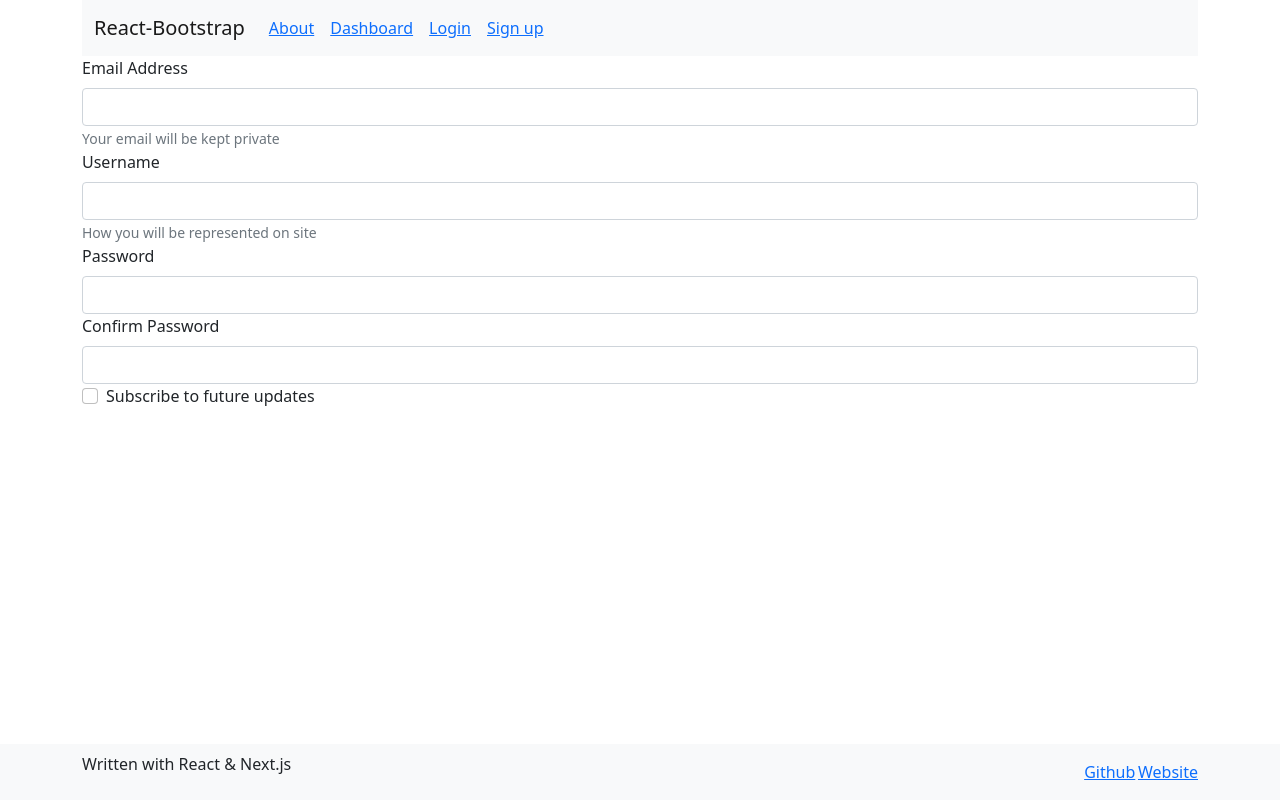
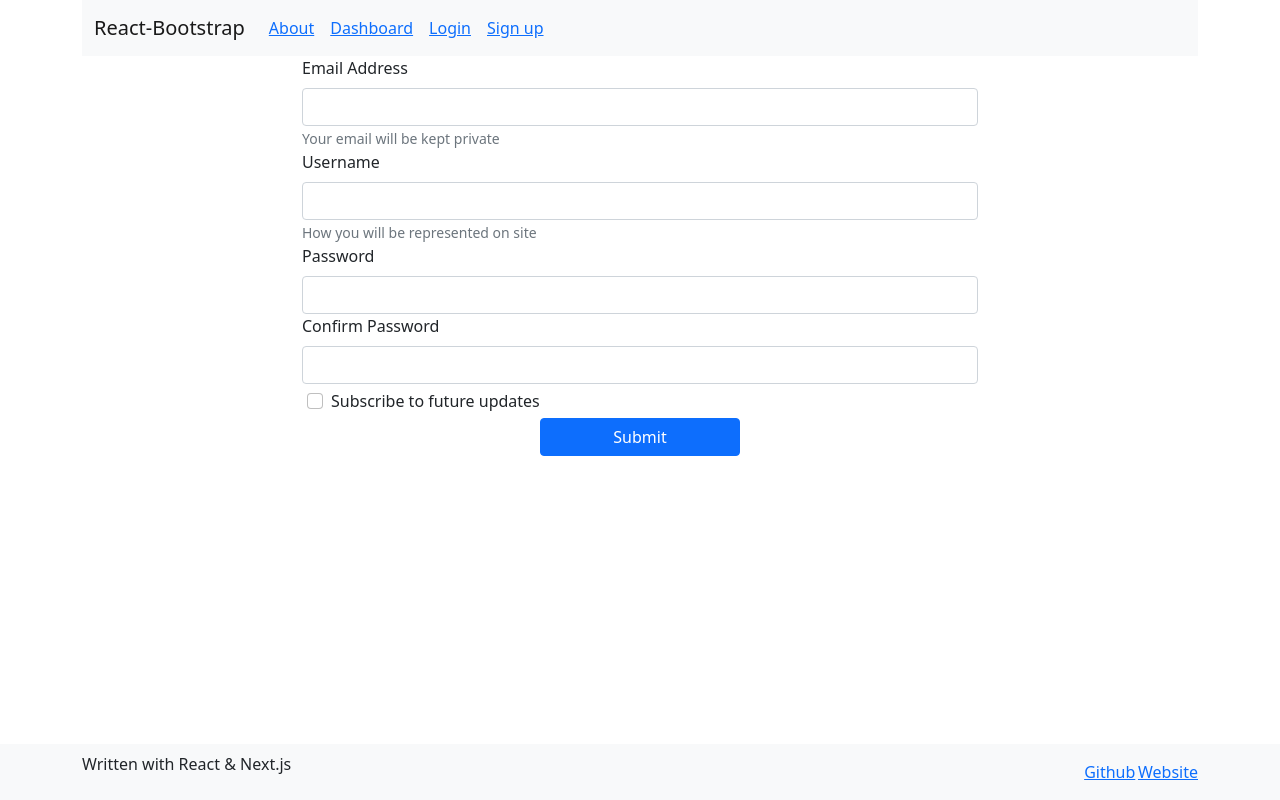
Before and after one commit to leowotzak/ljwe-db, a Next.js app: page /register in a window 1280 px wide. Built offline with nearby package versions, Linux system fonts and the light colour scheme.

Commit message:
containerized forms & enlarged buttons

```diff
--- a/src/components/LoginForm.js
+++ b/src/components/LoginForm.js
@@ -1,6 +1,6 @@
 import React from "react"
 import { useState } from "react"
-import { Form, Button } from "react-bootstrap"
+import { Container, Row, Col, Form, Button } from "react-bootstrap"
 
 export default () => {
   const [user, setUser] = useState({})
@@ -21,6 +21,7 @@ export default () => {
   }
 
   return (
+    <Container align="left" style={{maxWidth:"700px"}}>
     <Form>
       <Form.Group style={{ margin: "5px" }}>
         <Form.Label>Email Address</Form.Label>
@@ -43,15 +44,17 @@ export default () => {
           name="password"
           onBlur={handleChange}
         ></Form.Control>
-        <br />
       </Form.Group>
 
       <Form.Group style={{ margin: "5px" }}>
         <Form.Check type="checkbox" label="Remember me" />
       </Form.Group>
-      <Button variant="primary" type="submit" onClick={e => handleSubmit(e)}>
+      <Row className="justify-content-center">
+      <Button variant="primary" type="submit" onClick={e => handleSubmit(e)} style={{maxWidth: "200px"}}>
         Submit
       </Button>
+      </Row>
     </Form>
+    </Container>
   )
 }
--- a/src/components/RegisterForm.js
+++ b/src/components/RegisterForm.js
@@ -1,10 +1,11 @@
 import React from "react"
 import { useState } from "react"
-import { Form, Button } from "react-bootstrap"
+import { Form, Button, Container, Row, Col } from "react-bootstrap"
 
 export default () => {
 
     return (
+        <Container align="left" style={{maxWidth: "700px"}}>
         <Form>
             <Form.Group>
                 <Form.Label>Email Address</Form.Label>
@@ -24,7 +25,15 @@ export default () => {
                 <Form.Label>Confirm Password</Form.Label>
                 <Form.Control type="password"/>
             </Form.Group>
+            <Form.Group style={{ margin: "5px" }}>
                 <Form.Check label="Subscribe to future updates"/>
+                </Form.Group>
+                <Row className="justify-content-center">
+      <Button variant="primary" type="submit" onClick={e => handleSubmit(e)} style={{maxWidth: "200px"}}>
+        Submit
+      </Button>
+      </Row>
         </Form>
+        </Container>
     )
 }
```
